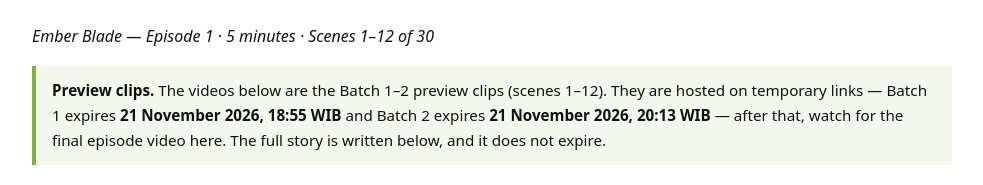
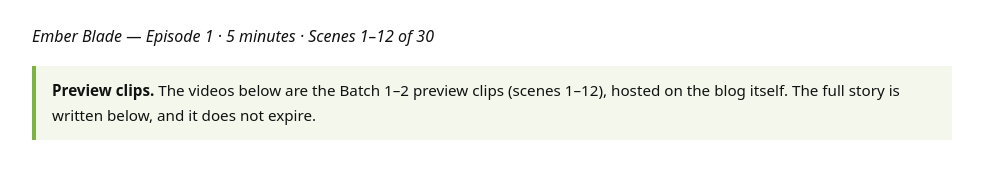
Before and after one commit to bungaroda03/animestoryfilms, an Astro site: page /films/ember-blade/episode-1 in a window 1280 px wide. Shown: the part 901-1086 px from the top of the page, without its empty margins (148-1131 px from the left). Built offline with nearby package versions, Linux system fonts and the light colour scheme; Astro itself is replaced by a stand-in of ours.

Commit message:
Publish Ember Blade Episode 2 (scenes 1-6) with self-hosted videos and thumbnail

```diff
--- a/src/pages/films/ember-blade/episode-1.astro
+++ b/src/pages/films/ember-blade/episode-1.astro
@@ -10,11 +10,8 @@ import Layout from '../../../layouts/Layout.astro';
 
   <div class="note">
     <strong>Preview clips.</strong> The videos below are the Batch 1–2
-    preview clips (scenes 1–12). They are hosted on temporary links —
-    Batch 1 expires <strong>21 November 2026, 18:55 WIB</strong> and
-    Batch 2 expires <strong>21 November 2026, 20:13 WIB</strong> — after
-    that, watch for the final episode video here. The full story is
-    written below, and it does not expire.
+    preview clips (scenes 1–12), hosted on the blog itself. The full
+    story is written below, and it does not expire.
   </div>
 
   <h2>Watch the clips — Batch 1–2, Scenes 1–12</h2>
@@ -174,6 +171,6 @@ import Layout from '../../../layouts/Layout.astro';
 
   <p>
     <a class="btn secondary" href="/films/ember-blade/">← All Episodes</a>
-    <a class="btn disabled" href="#">Next Episode — Coming Soon</a>
+    <a class="btn" href="/films/ember-blade/episode-2/">Next Episode →</a>
   </p>
 </Layout>
```
